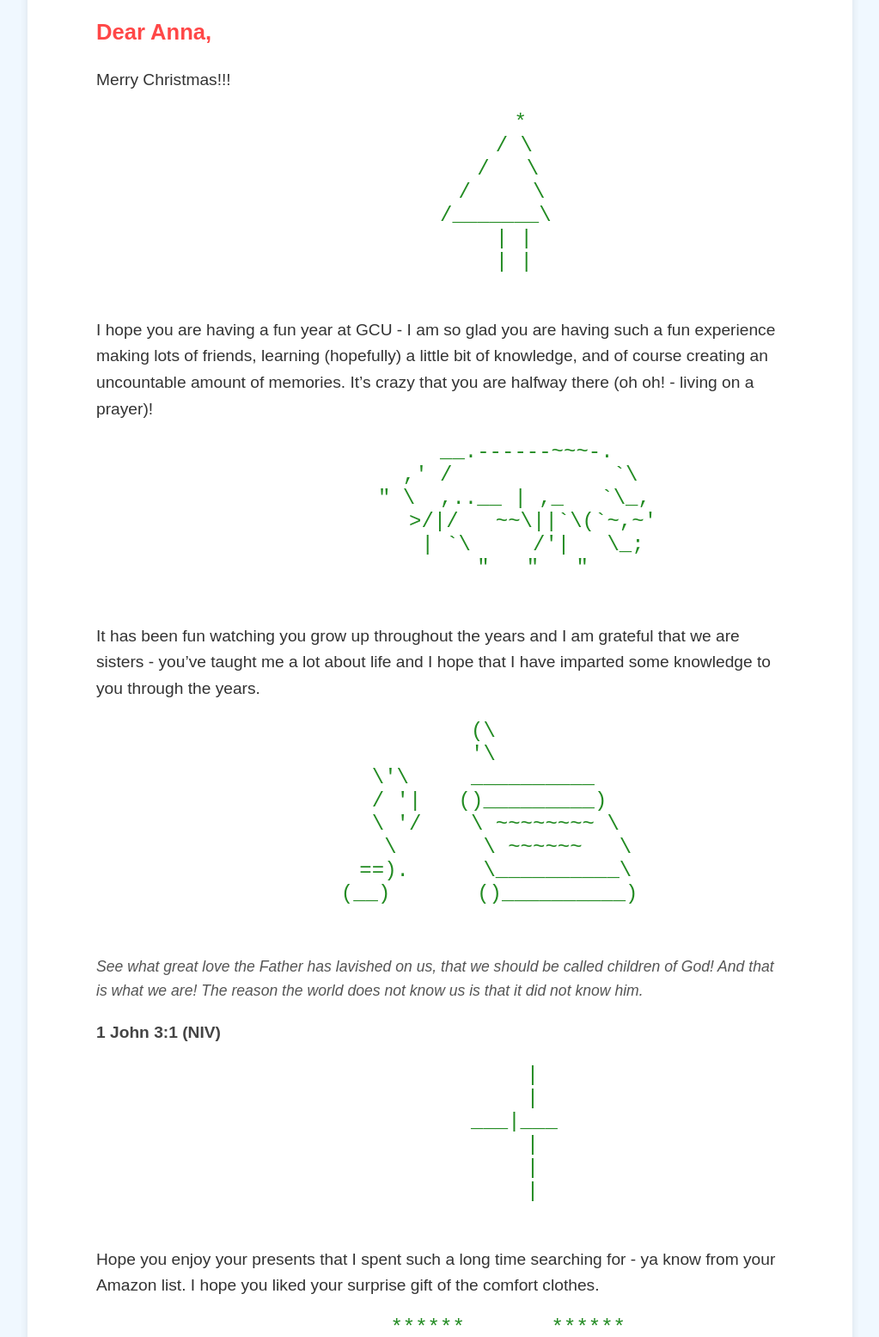
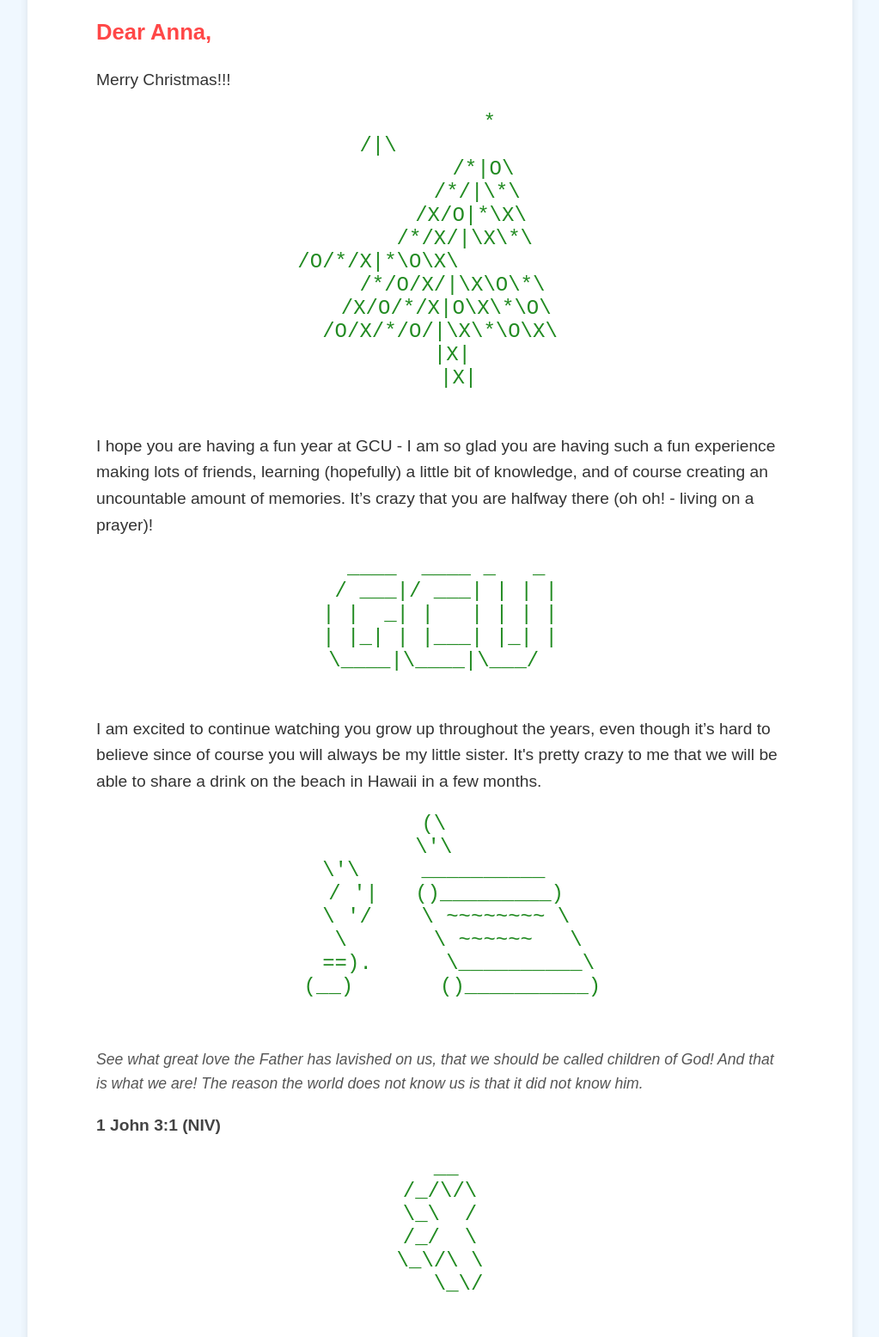
Before and after one commit to melzs0627/secret-santa-letter-2024, a plain HTML site: page index.html in a window 1280 px wide. Shown: the part 128-1683 px from the top of the page at 86% size, without its empty margins (128-1151 px from the left). Drawn offline with Linux system fonts and the light colour scheme.

Commit message:
Update index.html

```diff
--- a/index.html
+++ b/index.html
@@ -97,35 +97,39 @@
 
         <p>Merry Christmas!!!</p>
 
-        <!-- ASCII Christmas Tree -->
+        <!-- Updated ASCII Christmas Tree -->
         <pre>
          *
-            / \
-           /   \
-          /     \
-         /_______\
-            | |
-            | |
+        /|\
+       /*|O\
+      /*/|\*\
+     /X/O|*\X\
+    /*/X/|\X\*\
+   /O/*/X|*\O\X\
+  /*/O/X/|\X\O\*\
+ /X/O/*/X|O\X\*\O\
+/O/X/*/O/|\X\*\O\X\
+        |X|
+        |X|
         </pre>
 
         <p>I hope you are having a fun year at GCU - I am so glad you are having such a fun experience making lots of friends, learning (hopefully) a little bit of knowledge, and of course creating an uncountable amount of memories. It’s crazy that you are halfway there (oh oh! - living on a prayer)!</p>
 
-        <!-- ASCII Reindeer -->
+        <!-- Updated ASCII REINDEER text -->
         <pre>
-              __.------~~~-.
-             ,' /             `\
-            " \  ,..__ | ,_   `\_,
-               >/|/   ~~\||`\(`~,~'
-               | `\     /'|   \_;
-               "   "   "
+  ____  ____ _   _
+ / ___|/ ___| | | |
+| |  _| |   | | | |
+| |_| | |___| |_| |
+ \____|\____|\___/
         </pre>
 
-        <p>It has been fun watching you grow up throughout the years and I am grateful that we are sisters - you’ve taught me a lot about life and I hope that I have imparted some knowledge to you through the years.</p>
+        <p>I am excited to continue watching you grow up throughout the years, even though it’s hard to believe since of course you will always be my little sister. It's pretty crazy to me that we will be able to share a drink on the beach in Hawaii in a few months.</p>
 
         <!-- ASCII Book -->
         <pre>
 (\
-        '\
+\'\
  \'\     __________
  / '|   ()_________)
  \ '/    \ ~~~~~~~~ \
@@ -138,39 +142,37 @@
 
         <p class="verse-reference">1 John 3:1 (NIV)</p>
 
-        <!-- ASCII Cross -->
+        <!-- Updated ASCII Cross -->
         <pre>
-               |
-               |
-            ___|___
-               |
-               |
-               |
+ __
+/_/\/\
+\_\  /
+/_/  \
+\_\/\ \
+   \_\/
         </pre>
 
-        <p>Hope you enjoy your presents that I spent such a long time searching for - ya know from your Amazon list. I hope you liked your surprise gift of the comfort clothes.</p>
+        <p>Hope you enjoy your presents that I spent such a long time searching for - ya know, from your Amazon list. I hope you liked your surprise gift of the comfrt clothes.</p>
 
-        <!-- ASCII Heart -->
+        <!-- Updated ASCII Heart -->
         <pre>
-           ******       ******
-         **      **   **      **
-        **        ** **        **
-        **         ***         **
-        **          *          **
-         **                   **
-           **               **
-             **           **
-               **       **
-                 **   **
-                   **
+⠀    ⠀⢀⣤⣄
+⠀⠀⠀⠀⠀⠀⢰⣿⣿⣿⣿⡆ ⣠⣶⣿⣶⡀
+⠀⠀⠀⠀⠀⠀⢸⣿⣿⣿⣿⣿⣿⣿⣿⣿⣿
+⠀⠀⠀⠀⠀⠀⠀⣿⣿⣿⣿⣿⣿⣿⣿⣿⠏
+⠀⠀⠀⠀⠀⠀⠀⠈⣿⣿⣿⣿⣿⣿⣿⠋
+⠀⠀⠀⠀⣾⣿⣿⣧⠀⠻⣿⣿⠿⠉
+⣰⣿⣿⣿⣿⣿⣿⣿
+⠸⣿⣿⣿⣿⣿⣿⠏
+⠀⠈⠛⠿⣿⣿⡟
         </pre>
 
+        <p class="signature">With lots of love,</p>
         <p class="signature">Melanie</p>
     </div>
 
     <footer>
-        <p>&copy; 2024 Secret Santa</p>
+        <p>&copy; 2024 Secret Santa Letter. All rights reserved.</p>
     </footer>
-
 </body>
 </html>
```
Lines whose indentation alone changed are shown as unchanged.
